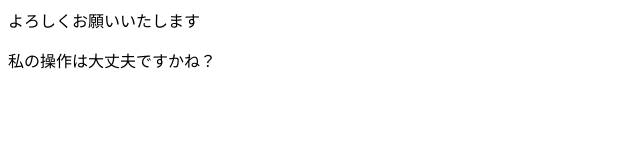
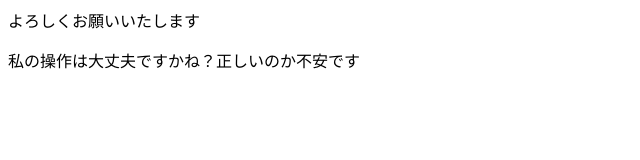
Before and after one commit to yoshiaki-numajiri/202202test_for_team-project, a plain HTML site: page index.html in a window 1280 px wide. Shown: the whole page, without its empty margins (0-640 px from the left). Drawn offline with Linux system fonts and the light colour scheme.

Commit message:
202202032026

```diff
--- a/index.html
+++ b/index.html
@@ -8,6 +8,6 @@
 </head>
 <body>
   よろしくお願いいたします
-  <p>私の操作は大丈夫ですかね？</p>
+  <p>私の操作は大丈夫ですかね？正しいのか不安です</p>
 </body>
 </html>
```
